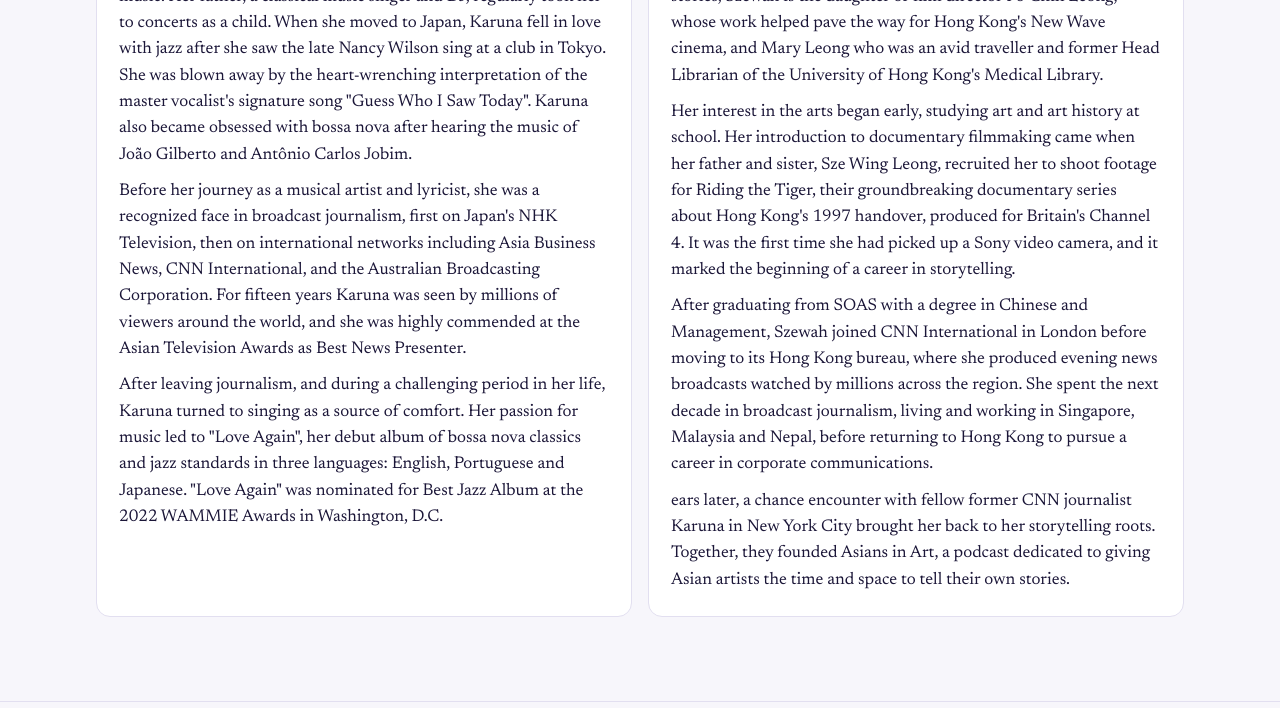
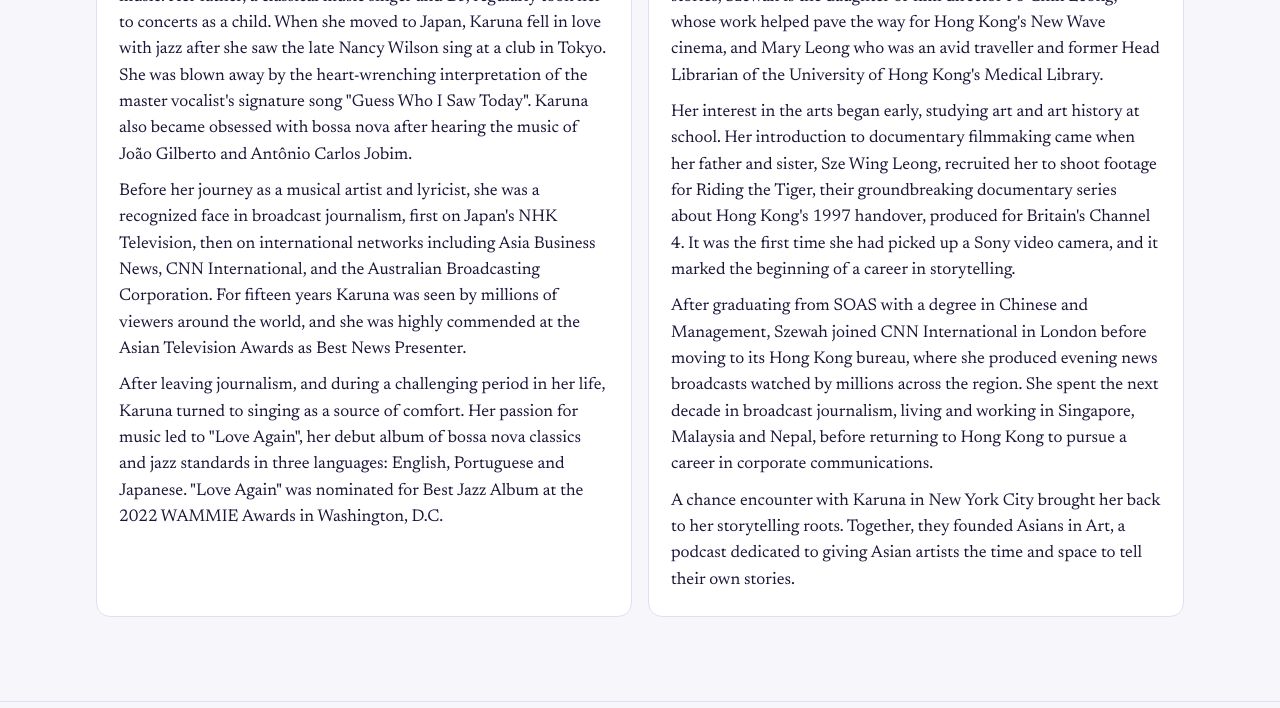
Before and after one commit to szewah/asiansinart, a plain HTML site: page index.html in a window 1280 px wide. Shown: the part 3162-3870 px from the top of the page. Drawn offline with nearby package versions, Linux system fonts and the light colour scheme.

Commit message:
Update index.html
Shortened bio

```diff
--- a/index.html
+++ b/index.html
@@ -142,7 +142,7 @@
           <p>A Hong Konger who grew up surrounded by films, books and stories, Szewah is the daughter of film director Po Chih Leong, whose work helped pave the way for Hong Kong's New Wave cinema, and Mary Leong who was an avid traveller and former Head Librarian of the University of Hong Kong's Medical Library.</p>
           <p>Her interest in the arts began early, studying art and art history at school. Her introduction to documentary filmmaking came when her father and sister, Sze Wing Leong, recruited her to shoot footage for Riding the Tiger, their groundbreaking documentary series about Hong Kong's 1997 handover, produced for Britain's Channel 4. It was the first time she had picked up a Sony video camera, and it marked the beginning of a career in storytelling.</p>
             <p>After graduating from SOAS with a degree in Chinese and Management, Szewah joined CNN International in London before moving to its Hong Kong bureau, where she produced evening news broadcasts watched by millions across the region. She spent the next decade in broadcast journalism, living and working in Singapore, Malaysia and Nepal, before returning to Hong Kong to pursue a career in corporate communications.</p>
-          <p>ears later, a chance encounter with fellow former CNN journalist Karuna in New York City brought her back to her storytelling roots. Together, they founded Asians in Art, a podcast dedicated to giving Asian artists the time and space to tell their own stories.</p>
+          <p>A chance encounter with Karuna in New York City brought her back to her storytelling roots. Together, they founded Asians in Art, a podcast dedicated to giving Asian artists the time and space to tell their own stories.</p>
         </article>
       </div>
     </div>
```
